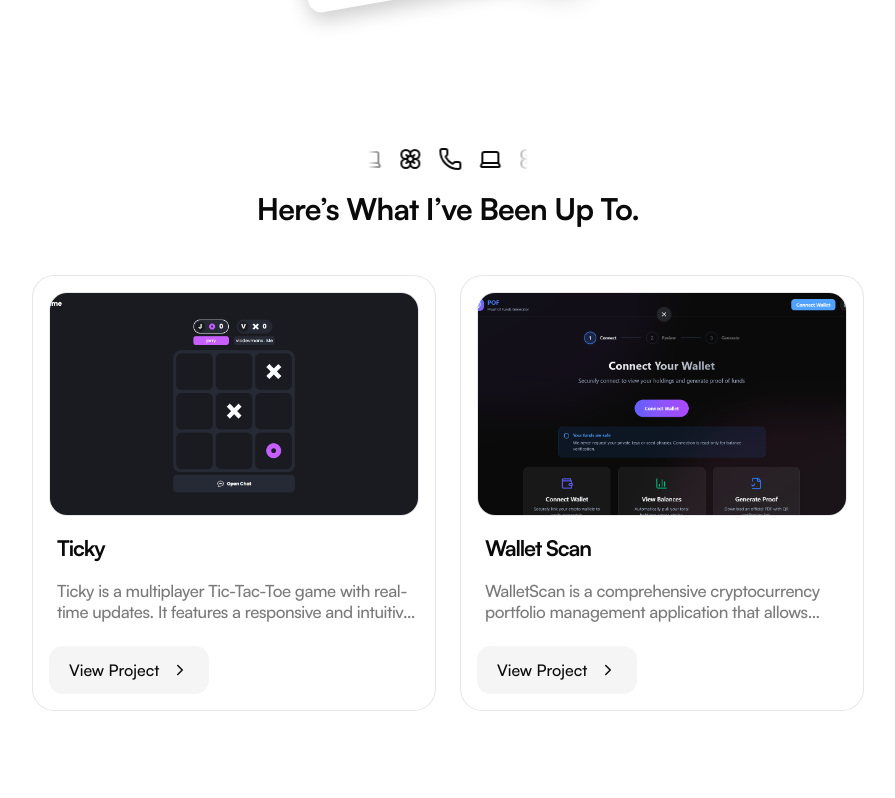
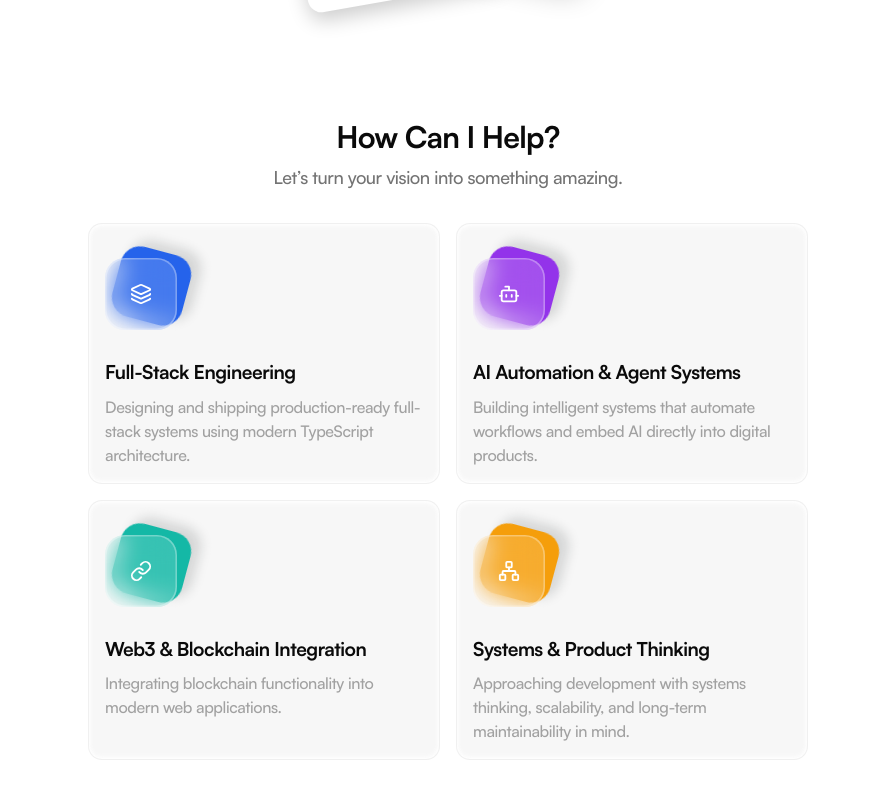
Before and after one commit to vicdevman/vicdevman, a Next.js app: page / in a window 1280 px wide. Shown: the part 1602-2400 px from the top of the page, without its empty margins (192-1087 px from the left). Built offline with nearby package versions, Linux system fonts and the light colour scheme.

Commit message:
feat: Implemented  how can i help? section

```diff
--- a/app/components/projects.js
+++ b/app/components/projects.js
@@ -81,7 +81,7 @@ export default function Projects() {
   ];
 
   return (
-    <div className="relative z-5 flex flex-col justify-center mt-110">
+    <div className="relative z-5 flex flex-col justify-center mt-20">
       <div className="max-w-220 mx-auto px-6 flex flex-col items-center">
         <div className="w-40 cursor-default relative overflow-hidden h-full">
           <LogoLoop
--- /dev/null
+++ b/app/components/skills.js
@@ -0,0 +1,176 @@
+import { FileText } from "lucide-react";
+import React from "react";
+import GlassIcons from "../../components/GlassIcons";
+import { Layers } from "lucide-react";
+import { Bot } from "lucide-react";
+import { Link } from "lucide-react";
+import { Network } from "lucide-react";
+
+const portfolioSections = [
+  {
+    id: "fullstack-engineering",
+    title: "Full-Stack Engineering",
+    items: [{ icon: <Layers color='white' strokeWidth={2} size={22}/>, color: "#2563EB", label: "" }],
+    positioning:
+      "Designing and shipping production-ready full-stack systems using modern TypeScript architecture.",
+    techstack: [
+      "JavaScript",
+      "TypeScript",
+      "React",
+      "Next.js",
+      "Node.js",
+      "Express.js",
+      "NestJS",
+      "HTML5",
+      "CSS3",
+      "Tailwind CSS",
+      "shadcn/ui",
+      "Redux",
+      "REST APIs",
+      "GraphQL",
+      "WebSockets",
+      "Socket.IO",
+      "PostgreSQL",
+      "MySQL",
+      "MongoDB",
+      "Redis",
+      "Prisma",
+      "Supabase",
+      "Firebase",
+      "JWT",
+      "OAuth",
+      "Role-Based Access Control",
+      "Stripe",
+    ],
+    valueProposition:
+      "Build scalable, maintainable, and secure web applications with clean architecture and production standards.",
+  },
+  {
+    id: "ai-automation-systems",
+    title: "AI Automation & Agent Systems",
+    items: [{ icon: <Bot color='white' strokeWidth={2} size={22}/>, color: "#9333EA", label: "" }],
+    positioning:
+      "Building intelligent systems that automate workflows and embed AI directly into digital products.",
+    techstack: [
+      "OpenAI API",
+      "Claude (Anthropic)",
+      "GPT-4",
+      "LangChain",
+      "AutoGen",
+      "LlamaIndex",
+      "Haystack",
+      "Vector Databases (Pinecone, Weaviate)",
+      "n8n",
+      "Zapier",
+      "Make.com",
+      "FastAPI",
+      "Python",
+      "TensorFlow",
+      "PyTorch",
+      "Whisper",
+      "Apache Airflow",
+      "RAG Pipelines",
+      "Python Async",
+      "LangGraph",
+    ],
+    valueProposition:
+      "Reduce manual processes, increase operational efficiency, and transform products with embedded AI capabilities.",
+  },
+  {
+    id: "web3-blockchain-integration",
+    title: "Web3 & Blockchain Integration",
+    items: [{ icon: <Link color='white' strokeWidth={2} size={22}/>, color: "#14B8A6", label: "" }],
+    positioning:
+      "Integrating blockchain functionality into modern web applications.",
+    techstack: [
+      "Solidity",
+      "Web3.js",
+      "Ethers.js",
+      "The Graph / Subgraphs",
+      "Blockchain Protocols (Ethereum, Polygon, BNB Chain, Solana)",
+      "Wallet Auth (Metamask, WalletConnect)",
+      "Token Gating",
+      "Smart Contract Interaction",
+      "Decentralized Storage",
+    ],
+    valueProposition:
+      "Bridge traditional web systems with decentralized infrastructure to create secure blockchain experiences.",
+  },
+  {
+    id: "systems-product-thinking",
+    title: "Systems & Product Thinking",
+    items: [{ icon: <Network color='white' strokeWidth={2} size={22} />, color: "#F59E0B", label: "" }],
+    positioning:
+      "Approaching development with systems thinking, scalability, and long-term maintainability in mind.",
+    techstack: [
+      "Docker",
+      "Kubernetes",
+      "AWS",
+      "GCP",
+      "Azure",
+      "CI/CD (GitHub Actions, GitLab CI)",
+      "Terraform",
+      "Vercel",
+      "Netlify",
+      "Postman",
+      "ESLint",
+      "Prettier",
+      "Testing Tools (Jest, Playwright)",
+      "Design Tools (Figma)",
+    ],
+    valueProposition:
+      "Engineer solutions that are not only functional, but designed for growth, resilience, and long-term impact.",
+  },
+];
+
+export default function Skills() {
+  return (
+    <div className=" flex flex-col mt-110">
+      <div className=" max-w-3xl mx-auto px-6">
+        <h1 className="text-3xl text-center font-[satoshi-bold] mb-2 tracking-tight">
+          How Can I Help?
+        </h1>
+        <p className="text-lg text-center text-neutral-500 font-[satoshi-medium] tracking-tight">
+          Let’s turn your vision into something amazing.
+        </p>
+
+        <div className="grid grid-cols-2 max-md:grid-cols-1 w-full gap-4 mt-8">
+          {portfolioSections &&
+            portfolioSections.map((section) => (
+              <div
+                key={section.id}
+                className="w-full rounded-xl relative bg-neutral-100/80 p-4 flex items-start justify-center border border-neutral-200/40 shadow-[inset_0_2px_4px_rgba(255,2550,255),_inset_0_-2px_4px_rgba(255,255,255)]"
+              >
+                {/* <div className="min-w-2 min-h-2 absolute bg-linear-30 from-neutral-200 to-neutral-300 border border-neutral-300 rounded-full mr-2 top-3.5 left-4"></div>
+            <div className="min-w-2 min-h-2 absolute bg-linear-30 from-neutral-200 to-neutral-300 border border-neutral-300 rounded-full mr-2 top-3.5 right-2"></div>
+            <div className="min-w-2 min-h-2 absolute bg-linear-30 from-neutral-200 to-neutral-300 border border-neutral-300 rounded-full mr-2 bottom-3.5 right-2"></div>
+            <div className="min-w-2 min-h-2 absolute bg-linear-30 from-neutral-200 to-neutral-300 border border-neutral-300 rounded-full mr-2 bottom-3.5 left-4"></div> */}
+                <div className="flex flex-col justify-between gap-2">
+                  <div style={{ height: "140px", position: "relative", marginTop: '-30px' }}>
+                    <GlassIcons
+                      items={section.items}
+                      className=""
+
+                    />
+                  </div>
+                  <h1 className="text-[1.2rem] font-[satoshi-bold]  tracking-tight">
+                    {section.title}
+                  </h1>
+                  <p className="text-[1rem] text-neutral-400 font-[satoshi-medium] tracking-tight">
+                    {section.positioning}
+                  </p>
+                  {/* <div className="flex flex-wrap gap-2 mt-3">
+                  {section.techstack.map((tech, index) => (
+                    <div key={index} className="text-xs font-[satoshi-medium] p-1.5 px-3 border tracking-tight bg-neutral-200 border-neutral-300/60 text-neutral-500 rounded-xl">
+                        {tech}
+                    </div>
+                  ))}
+                </div> */}
+                </div>
+              </div>
+            ))}
+        </div>
+      </div>
+    </div>
+  );
+}
--- a/app/page.js
+++ b/app/page.js
@@ -6,6 +6,7 @@ import Projects from "./components/projects";
 import Work from "./components/work";
 import Contact from "./components/contact";
 import Footer from "./components/footer";
+import Skills from "./components/skills";
 
 export default function Home() {
   return (
@@ -14,9 +15,10 @@ export default function Home() {
       <Header />
       <Hero />
       <About />
-      <Projects/>
-      <Work/>
-      <Contact/>
+      <Skills />
+      <Projects />
+      <Work />
+      <Contact />
       <Footer />
     </div>
   );
--- /dev/null
+++ b/components/GlassIcons.jsx
@@ -0,0 +1,58 @@
+const gradientMapping = {
+  blue: 'linear-gradient(hsl(223, 90%, 50%), hsl(208, 90%, 50%))',
+  purple: 'linear-gradient(hsl(283, 90%, 50%), hsl(268, 90%, 50%))',
+  red: 'linear-gradient(hsl(3, 90%, 50%), hsl(348, 90%, 50%))',
+  indigo: 'linear-gradient(hsl(253, 90%, 50%), hsl(238, 90%, 50%))',
+  orange: 'linear-gradient(hsl(43, 90%, 50%), hsl(28, 90%, 50%))',
+  green: 'linear-gradient(hsl(123, 90%, 40%), hsl(108, 90%, 40%))'
+};
+
+const GlassIcons = ({ items, className }) => {
+  const getBackgroundStyle = color => {
+    if (gradientMapping[color]) {
+      return { background: gradientMapping[color] };
+    }
+    return { background: color };
+  };
+
+  return (
+    <div
+      className={`grid gap-[5em] grid-cols-2 md:grid-cols-3 mx-auto py-[3em] overflow-visible ${className || ''}`}>
+      {items.map((item, index) => (
+        <button
+          key={index}
+          type="button"
+          aria-label={item.label}
+          className={`relative bg-transparent outline-none border-none cursor-pointer w-[4.5em] h-[4.5em] [perspective:24em] [transform-style:preserve-3d] [-webkit-tap-highlight-color:transparent] group ${
+            item.customClass || ''
+          }`}>
+          <span
+            className="absolute top-0 left-0 w-full h-full rounded-[1.25em] block transition-[opacity,transform] duration-300 ease-[cubic-bezier(0.83,0,0.17,1)] origin-[100%_100%] rotate-[15deg] [will-change:transform] group-hover:[transform:rotate(25deg)_translate3d(-0.5em,-0.5em,0.5em)]"
+            style={{
+              ...getBackgroundStyle(item.color),
+              boxShadow: '0.5em -0.5em 0.75em hsla(223, 10%, 10%, 0.15)'
+            }}></span>
+
+          <span
+            className="absolute top-0 left-0 w-full h-full rounded-[1.25em] bg-[hsla(0,0%,100%,0.15)] transition-[opacity,transform] duration-300 ease-[cubic-bezier(0.83,0,0.17,1)] origin-[80%_50%] flex backdrop-blur-[0.75em] [-webkit-backdrop-filter:blur(0.75em)] [-moz-backdrop-filter:blur(0.75em)] [will-change:transform] transform group-hover:[transform:translate3d(0,0,2em)]"
+            style={{
+              boxShadow: '0 0 0 0.1em hsla(0, 0%, 100%, 0.3) inset'
+            }}>
+            <span
+              className="m-auto w-[1.5em] h-[1.5em] flex items-center justify-center"
+              aria-hidden="true">
+              {item.icon}
+            </span>
+          </span>
+
+          <span
+            className="absolute top-full left-0 right-0 text-center whitespace-nowrap leading-[2] text-base opacity-0 transition-[opacity,transform] duration-300 ease-[cubic-bezier(0.83,0,0.17,1)] translate-y-0 group-hover:opacity-100 group-hover:[transform:translateY(20%)]">
+            {item.label}
+          </span>
+        </button>
+      ))}
+    </div>
+  );
+};
+
+export default GlassIcons;
```
